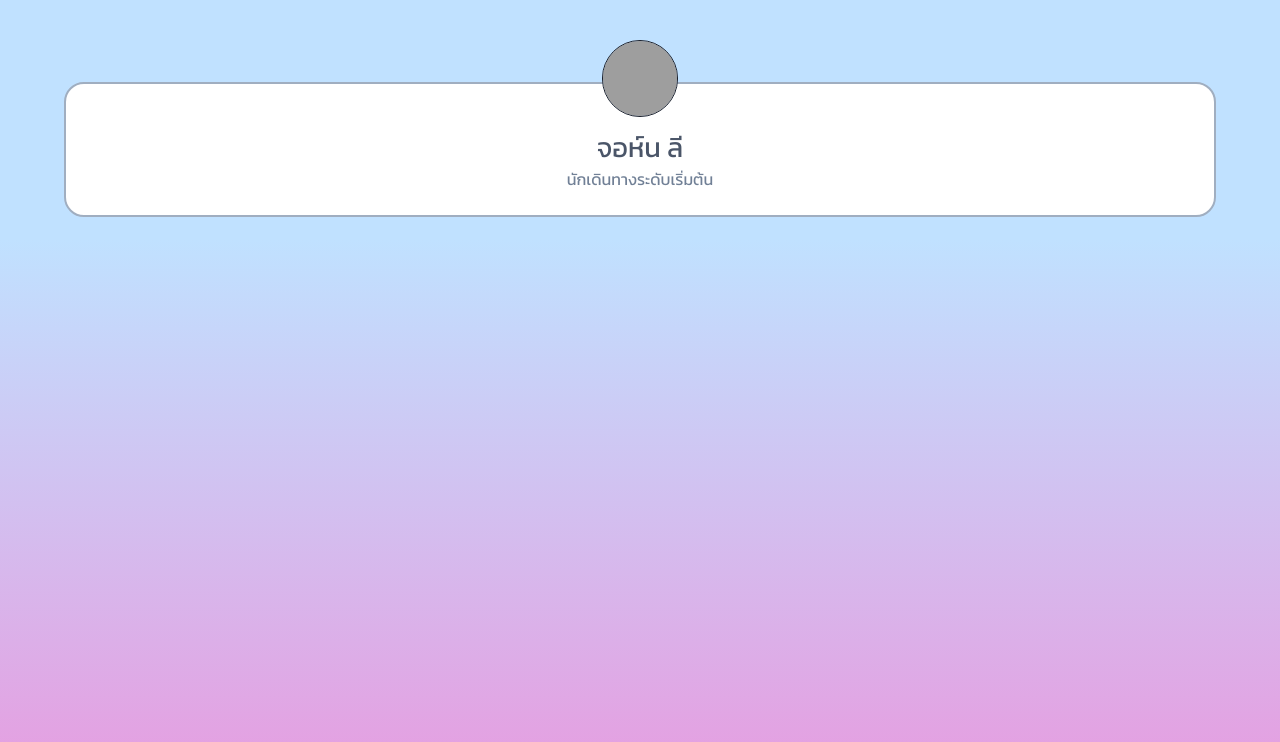
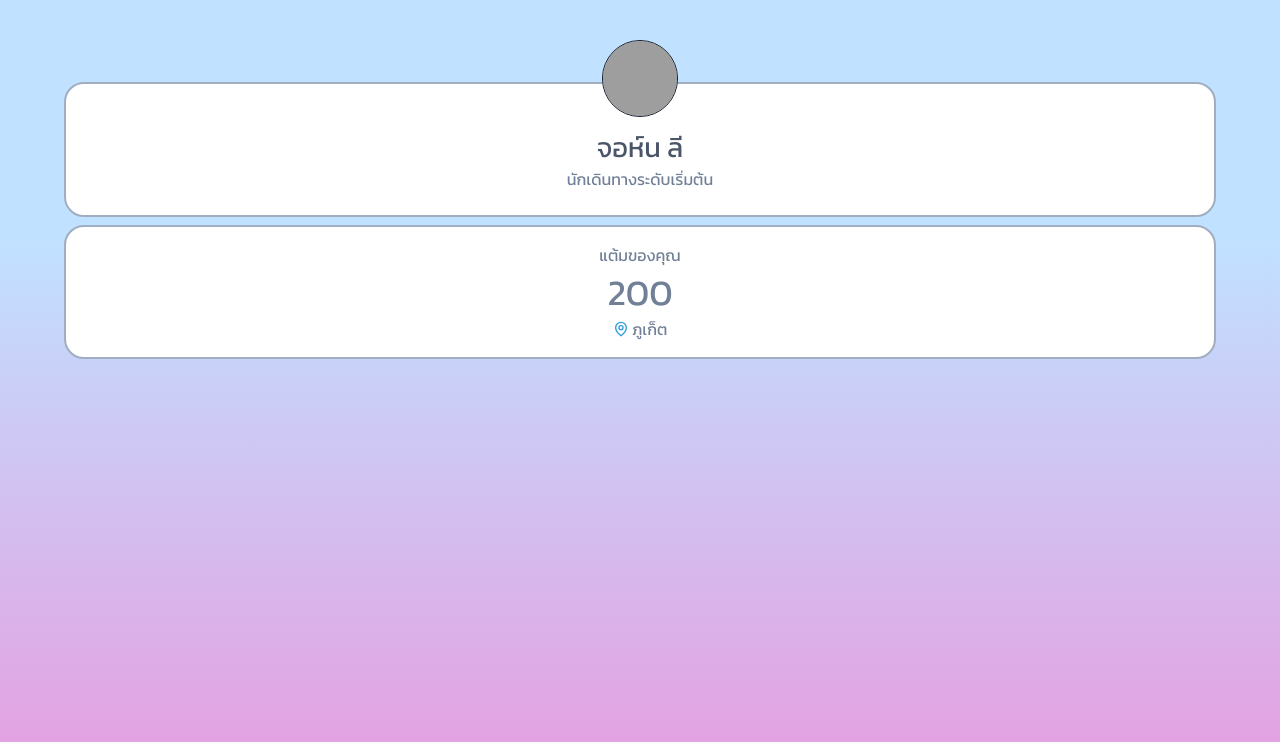
Before and after one commit to QuadieZ/andaman-traveller, a React (Create React App) app: page /profile in a window 1280 px wide. Shown: the top 742 px of the page. Built offline with nearby package versions, Linux system fonts and the light colour scheme; grey boxes are pictures that could not be loaded.

Commit message:
feat: point card

```diff
--- a/src/pages/Profile.js
+++ b/src/pages/Profile.js
@@ -1,4 +1,5 @@
-import { Avatar, Heading, HStack, Stack, Text } from "@chakra-ui/react";
+import { Avatar, Heading, HStack, Icon, Stack, Text } from "@chakra-ui/react";
+import { GrLocation } from "react-icons/gr";
 
 const ProfileCard = ({ name, level }) => {
   return (
@@ -30,11 +31,40 @@ const ProfileCard = ({ name, level }) => {
   );
 };
 
+const PointCard = () => {
+  return (
+    <Stack
+      bgColor="white"
+      border="2px"
+      borderColor="gray.400"
+      borderRadius="20px"
+      py="1rem"
+      w="100%"
+      align="center"
+      spacing="0.2rem"
+    >
+      <Text color="gray.500" fontWeight="light">
+        แต้มของคุณ
+      </Text>
+      <Heading fontSize="4xl" fontWeight="medium" color="gray.500">
+        200
+      </Heading>
+      <HStack spacing="0.2rem" align="center" justify="center">
+        <Icon as={GrLocation} sx={{ path: { stroke: "#2D9CDB" } }} />
+        <Text color="gray.500" fontWeight="light">
+          ภูเก็ต
+        </Text>
+      </HStack>
+    </Stack>
+  );
+};
+
 const Profile = () => {
   console.log("hi");
   return (
     <Stack px="5vw" py="5vh">
       <ProfileCard name="จอห์น ลี" level="เริ่มต้น" />
+      <PointCard />
     </Stack>
   );
 };
```
Also changed, not shown: 1 other file (tests, documents, lock files or other folders).
